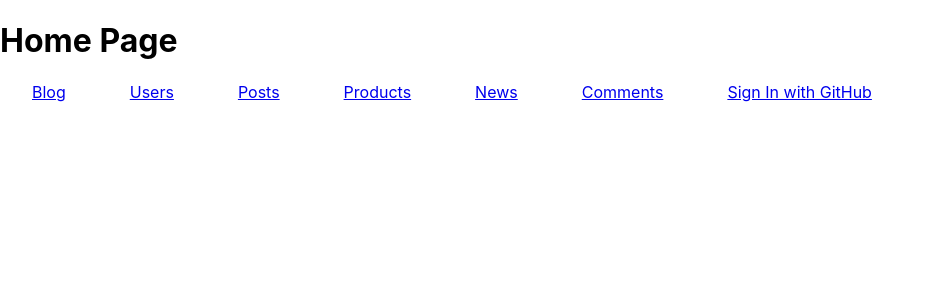
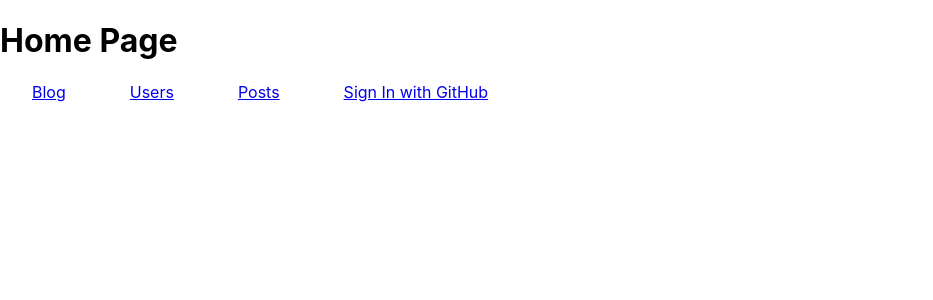
Before and after one commit to petarnenov/hello-next, a Next.js app: page / in a window 1280 px wide. Shown: the top 300 px of the page, without its empty margins (0-933 px from the left). Built offline with nearby package versions, Linux system fonts and the light colour scheme; no server answers.

Commit message:
skip link dashboard, news and product

```diff
--- a/pages/index.js
+++ b/pages/index.js
@@ -20,7 +20,7 @@ const Home = () => {
       <Link className={styles.navigation} href={'/posts'}>
         Posts
       </Link>
-      <Link className={styles.navigation} href={'/products'}>
+      {/* <Link className={styles.navigation} href={'/products'}>
         Products
       </Link>
       <Link className={styles.navigation} href={'/news'}>
@@ -28,15 +28,15 @@ const Home = () => {
       </Link>
       <Link className={styles.navigation} href={'/comments'}>
         Comments
-      </Link>
+      </Link> */}
       {status === 'authenticated' ? (
         <>
-          <Link className={styles.navigation} href={'/dashboard'}>
+          {/* <Link className={styles.navigation} href={'/dashboard'}>
             Dashboard
           </Link>
           <Link className={styles.navigation} href={'/dashboard-swr'}>
             Dashboard SWR
-          </Link>
+          </Link> */}
           <Link
             className={styles.navigation}
             href={'/api/auth/signout'}
```
